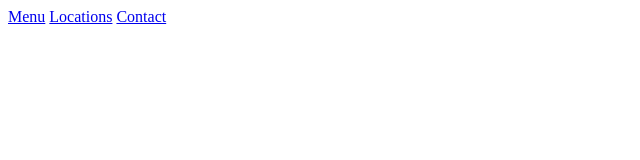
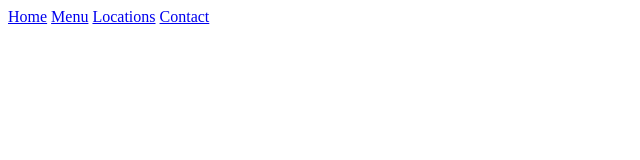
Before and after one commit to harret12/harret12.github.io, a plain HTML site: page menu.html in a window 1280 px wide. Shown: the full height of the page, 0-640 px from the left. Drawn offline with Linux system fonts and the light colour scheme.

Commit message:
Update menu.html

```diff
--- a/menu.html
+++ b/menu.html
@@ -7,7 +7,7 @@
 
   <body>
         <div class="topnav" id="myTopnav">
-      <a href="/harret12.github.io/index.html" id="Home">
+          <a href="harret12.github.io/index.html"> Home</a>
       <a href="#menu">Menu</a>
       <a href="#locations">Locations</a>
       <a href="#contact">Contact</a>
```
